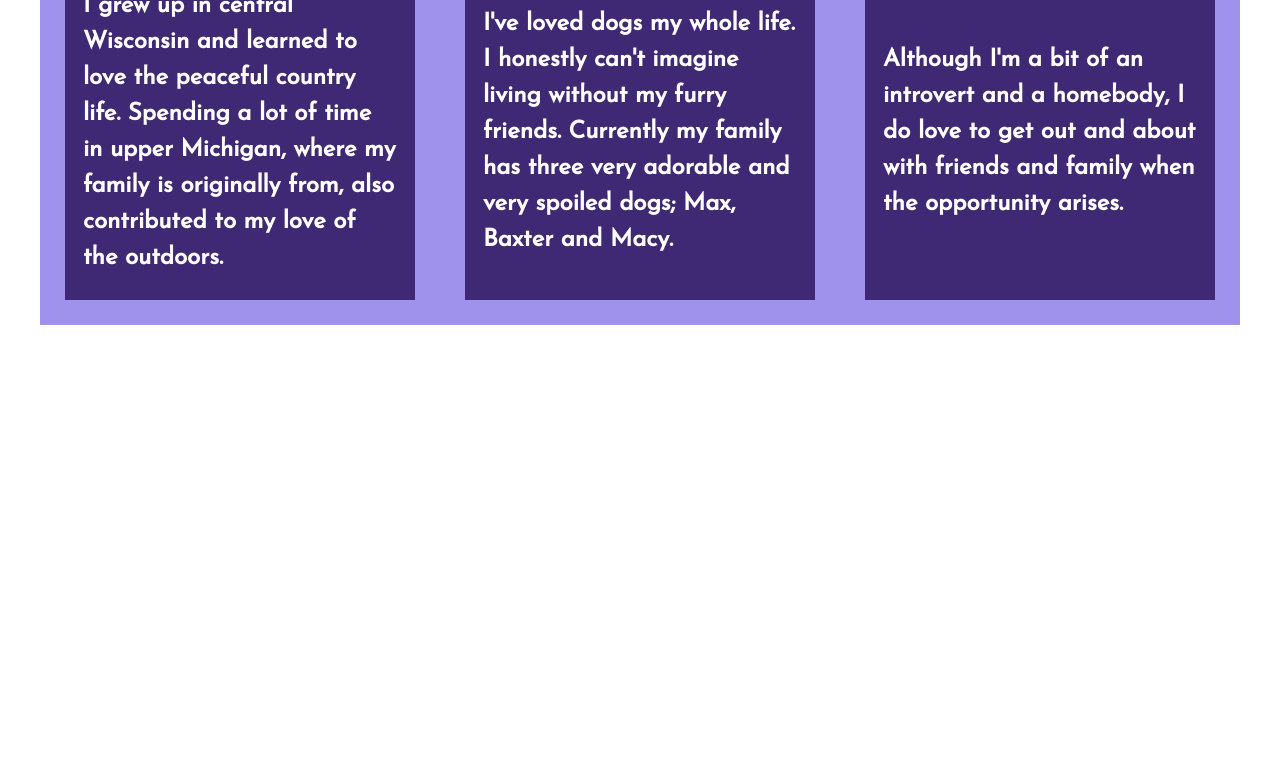
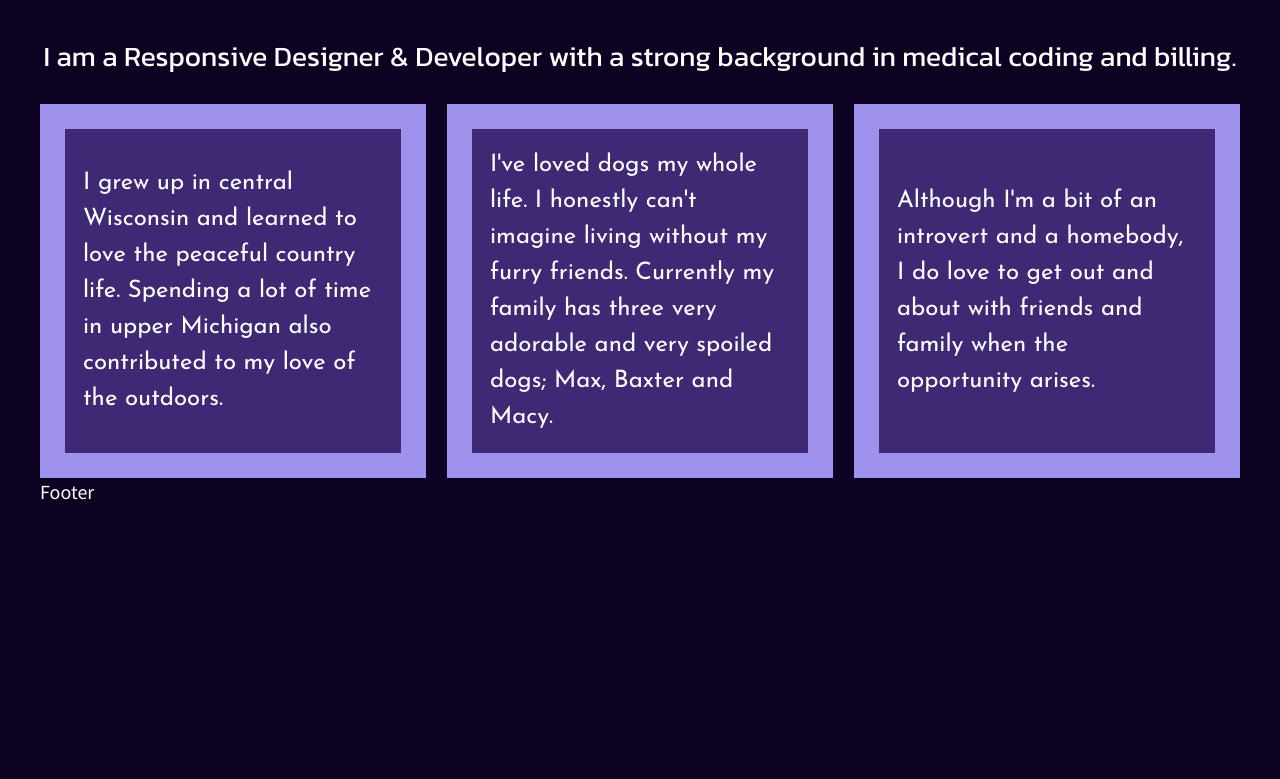
Before and after one commit to heidipete/07.01-206-divs-flexbox-starter, a plain HTML site: page index.html in a window 1280 px wide. Shown: the part 101-880 px from the top of the page. After the commit the page ends 800 px from the top, so only its background shows below. Drawn offline with nearby package versions, Linux system fonts and the light colour scheme.

Commit message:
Added body, header, footer

```diff
--- a/css/main.css
+++ b/css/main.css
@@ -97,33 +97,58 @@ textarea {
 
 
 html {
-  background-color: #fff;
+  background-color: rgb(14, 2, 34);
   height: 100%;
+  width: 100%;
 }
 
 body {
   font-family: 'Source Sans Pro', sans-serif;
-  padding: 2em;
+  color: white;
+  padding: 0 em 2em;
   font-size: 1.25em;
-  height: 100%;
+  display: flex;
+  justify-content: center;
 }
 
-.wrapper {
-  /*add display:flex and set justify-content to space-between*/
-  font-weight: 700;
-  display: flex;
-  justify-content: space-between;
+header,
+footer {
+    width: 100%;
+    display: flex;
+    justify-content: flex-start;
+    color: white;
 }
 
-.div-1, .div-2, .div-3 {
+main {
+    width: 100%;
+    display: flex;
+    justify-content: center;
+}
+
+main p {
+    font-size: 1.4em;
+    font-family: 'Kanit', sans-serif;
+}
+
+header h1 {
+    font-size: 2em;
+    font-family: 'Kanit', sans-serif;
+}
+.flex-container {
+    display: flex;
+    flex-flow: row wrap;
+    justify-content: space-between;
+    max-width: 1200px;
+}
+
+.flex-items {
   /*give the divs a width of 30%, add display:flex, set justify-content and align-items to center*/
   color: #fff;
   line-height: 1.5em;
   font-size: 1.2em;
   background-color: #402974;
-  height: 300px;
+  width: 25%;
   display: flex;
-  width: 30%;
   justify-content: center;
   align-items: center;
   padding: .75em;
--- a/index.html
+++ b/index.html
@@ -17,6 +17,9 @@
         <link href='http://fonts.googleapis.com/css?family=Source+Sans+Pro:400,700' rel='stylesheet' type='text/css'>
         <link rel="preconnect" href="https://fonts.googleapis.com">
         <link rel="preconnect" href="https://fonts.gstatic.com" crossorigin>
+        <link rel="preconnect" href="https://fonts.googleapis.com">
+        <link rel="preconnect" href="https://fonts.gstatic.com" crossorigin>
+        <link href="https://fonts.googleapis.com/css2?family=Kanit&display=swap" rel="stylesheet">
         <link href="https://fonts.googleapis.com/css2?family=Josefin+Sans&display=swap" rel="stylesheet">
     </head>
     <body>
@@ -24,16 +27,23 @@
             <p class="browserupgrade">You are using an <strong>outdated</strong> browser. Please <a href="http://browsehappy.com/">upgrade your browser</a> to improve your experience.</p>
         <![endif]-->
 
-        <section class="wrapper">
-            <div class="div-1">
-                I grew up in central Wisconsin and learned to love the peaceful country life. Spending a lot of time in upper Michigan, where my family is originally from, also contributed to my love of the outdoors.
+        <section class="flex-container">
+            <header>
+                <h1>Hi. I'm Heidi.</h1>
+            </header>
+            <main>
+                <p>I am a Responsive Designer & Developer with a strong background in medical coding and billing.</p>
+            </main>
+            <div id="div-1" class="flex-items">
+                I grew up in central Wisconsin and learned to love the peaceful country life. Spending a lot of time in upper Michigan also contributed to my love of the outdoors.
             </div>
-            <div class="div-2">
+            <div id="div-2" class="flex-items">
                 I've loved dogs my whole life. I honestly can't imagine living without my furry friends. Currently my family has three very adorable and very spoiled dogs; Max, Baxter and Macy.
             </div>
-            <div class="div-3">
+            <div id="div-2" class="flex-items">
                 Although I'm a bit of an introvert and a homebody, I do love to get out and about with friends and family when the opportunity arises.
             </div>
+            <footer>Footer</footer>
         </section>
 
         <script src="https://ajax.googleapis.com/ajax/libs/jquery/1.11.3/jquery.min.js"></script>
```
